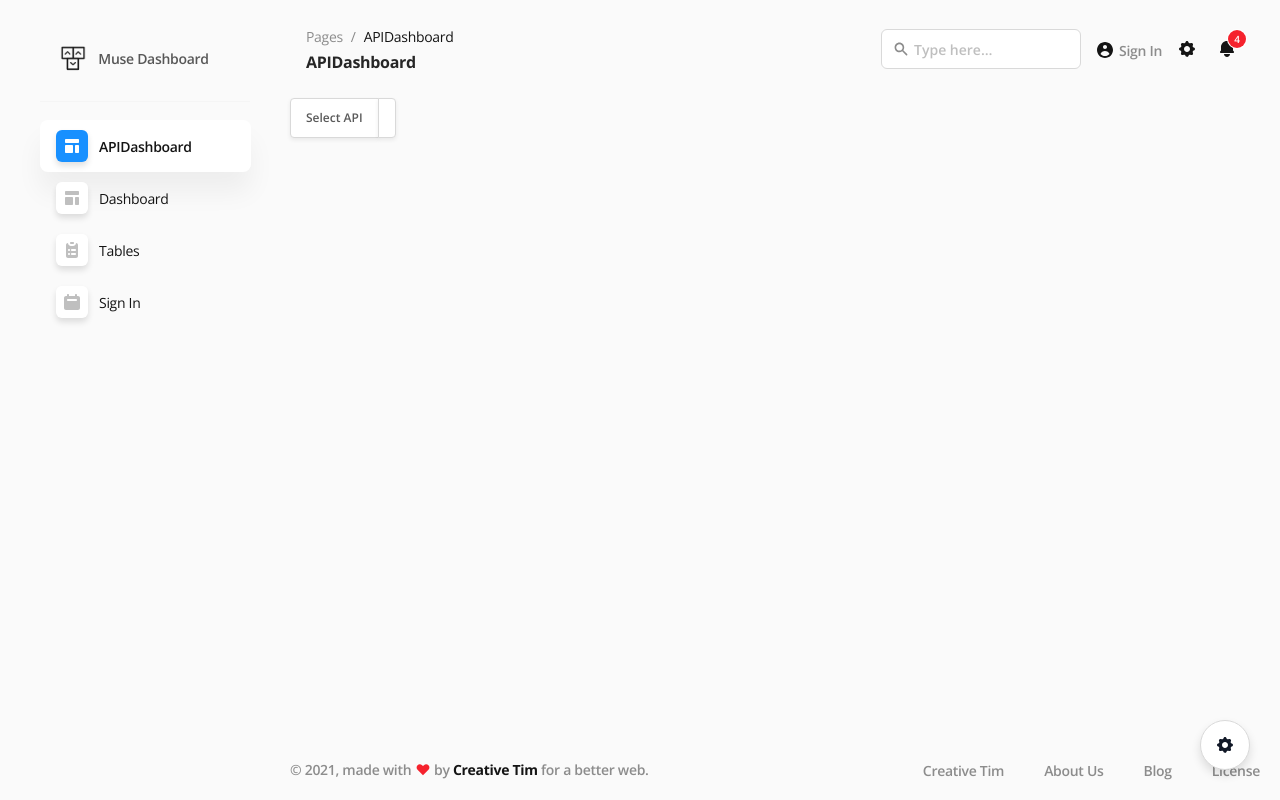
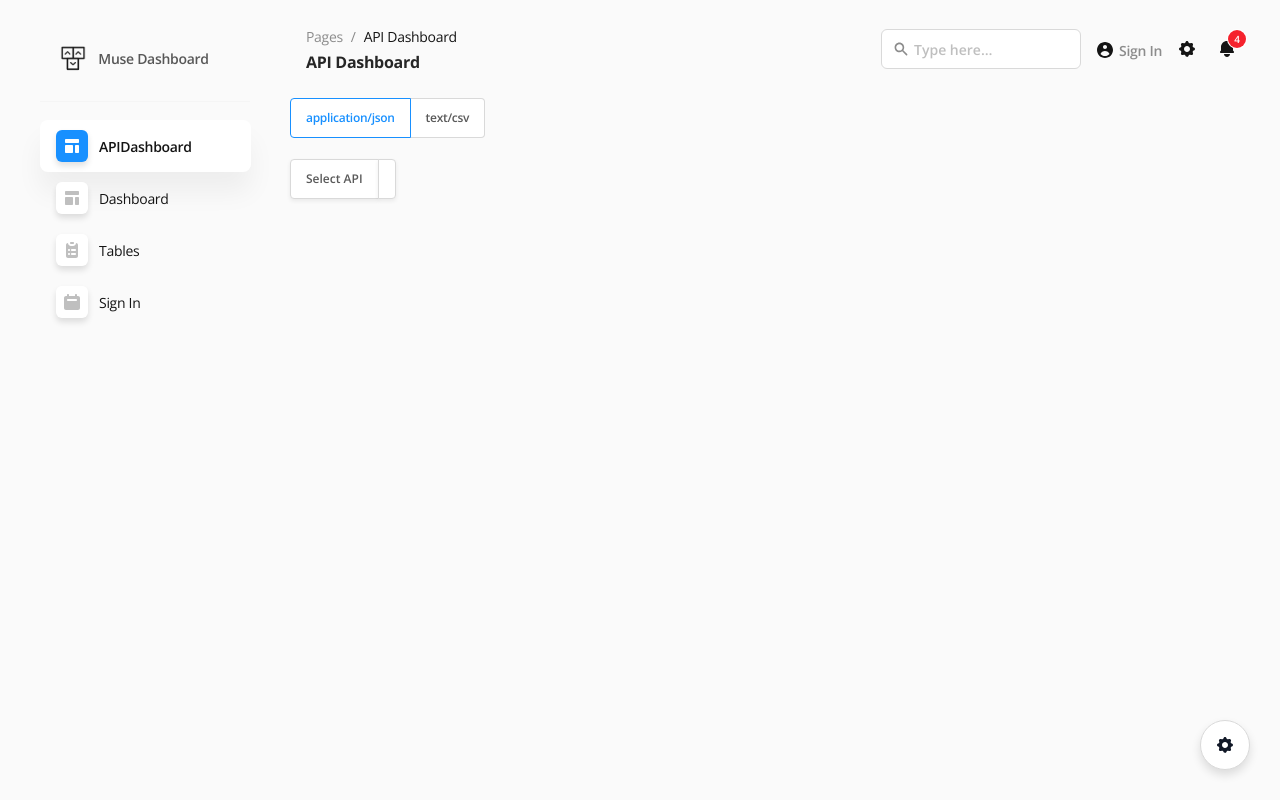
Before and after one commit to timwells/vue-hsax, a Vue app: page /#/api-dashboard in a window 1280 px wide. Built offline with nearby package versions, Linux system fonts and the light colour scheme; what vue-github-buttons, vue-json-viewer would draw is missing.

Commit message:
f/E update app/json textcsv

```diff
--- a/src/components/Footers/DashboardFooter.vue
+++ b/src/components/Footers/DashboardFooter.vue
@@ -6,25 +6,24 @@
 			<a-col :span="24" :md="12">
 
 				<!-- Footer Copyright Notice -->
-				<p class="copyright">
+				<!--p class="copyright">
 					© 2021, made with
 					<svg width="20" height="20" viewBox="0 0 20 20" fill="none" xmlns="http://www.w3.org/2000/svg">
 						<path fill-rule="evenodd" clip-rule="evenodd" d="M3.17157 5.17157C4.73367 3.60948 7.26633 3.60948 8.82843 5.17157L10 6.34315L11.1716 5.17157C12.7337 3.60948 15.2663 3.60948 16.8284 5.17157C18.3905 6.73367 18.3905 9.26633 16.8284 10.8284L10 17.6569L3.17157 10.8284C1.60948 9.26633 1.60948 6.73367 3.17157 5.17157Z" fill="#111827"/>
 					</svg>
 					by <a href="https://creative-tim.com">Creative Tim</a> for a better web.
-				</p>
+				</p-->
 				<!-- / Footer Copyright Notice -->
 
 			</a-col>
 			<a-col :span="24" :md="12" class="footer-control">
 
 				<!-- Footer Navigation Menu -->
-				<a-menu mode="horizontal">
-					<a-menu-item>Creative Tim</a-menu-item>
+				<!--a-menu mode="horizontal">
 					<a-menu-item>About Us</a-menu-item>
 					<a-menu-item>Blog</a-menu-item>
 					<a-menu-item>License</a-menu-item>
-				</a-menu>
+				</a-menu-->
 				<!-- / Footer Navigation Menu -->
 
 			</a-col>
--- a/src/router/index.js
+++ b/src/router/index.js
@@ -25,7 +25,7 @@ let routes = [
 	},
 	{
 		path: '/api-dashboard',
-		name: 'APIDashboard',
+		name: 'API Dashboard',
 		layout: "dashboard",
 		component: () => import(/* webpackChunkName: "dashboard" */ '../views/APIDashboard.vue'),
 	},
--- a/src/store/modules/ww/ww.js
+++ b/src/store/modules/ww/ww.js
@@ -7,19 +7,29 @@ const HEADERS = { 'x-api-key' : API_KEY }
 
 const state = {
     results: null,
+    contentType : null
 }
 
 const getters = {}
 const mutations = {
-  SET_RESULTS: (state, payload) => (state.results = payload)
+  SET_RESULTS: (state, payload) => (state.results = payload),
+  SET_CONTENT_TYPE: (state, payload) => (state.contentType = payload)
 }
 
 const actions = {
-    getResults({ commit },{ path }) {
+    getResults({ commit },{ path, contentType }) {
         commit("SET_RESULTS", null);
-        const options = { method: 'GET', headers: HEADERS, url: `${HOST}${path}` }
+        commit("SET_CONTENT_TYPE", null);
+        HEADERS['Accept'] = contentType;
+        const options = {
+            method: 'GET',
+            headers: HEADERS,
+            url: `${HOST}${path}`
+        }
+
         axios.request(options).then((response) => {
             commit("SET_RESULTS", response.data);
+            commit("SET_CONTENT_TYPE", response.headers['content-type'].split(';')[0]);
         }).catch((error) => {
             commit("SET_RESULTS", error);
         });
--- a/src/views/APIDashboard.vue
+++ b/src/views/APIDashboard.vue
@@ -1,18 +1,35 @@
 <template>
 	<div>
+		<a-radio-group
+			@change="onContentTypeSelect"
+			defaultValue="application/json">
+			<a-radio-button value="application/json">application/json</a-radio-button>
+			<a-radio-button value="text/csv">text/csv</a-radio-button>
+		</a-radio-group>
+		<br/>
+		<br/>
 		<a-dropdown-button>
 			Select API
-			<a-menu slot="overlay" @click="selectClickHandler">
+			<a-menu slot="overlay" @click="onApiSelect">
 				<a-menu-item v-for="wwuri in wwuris" :key="wwuri">{{wwuri}}</a-menu-item>
 			</a-menu>
 		</a-dropdown-button>
-
-		<json-viewer v-if="results" :value="results" :expand-depth="5"></json-viewer>
+		<br/>
+		<div> {{selectedUri}}</div>
+		<br/>
+		<json-viewer v-if="results && contentType=='application/json'" :value="results" :expand-depth="5"></json-viewer>
+		<pre v-if="results && contentType=='text/csv'">{{results}}</pre>
 	</div>
 </template>
 
 <script>
 import { mapState } from "vuex";
+
+const CONTENTTYPES = [
+	"application/json",
+	"text/csv"
+]
+
 const WWURIS = [
 	"/v1/publications",
 	"/v1/publications/GOV-12999",
@@ -35,19 +52,24 @@ export default ({
 	components:{
 	},
 	computed: {
-		...mapState("ww", ["results"]),
-	},
-	mounted() {
+		...mapState("ww", ["results","contentType"]),
 	},
 	data() {
 		return {
 			host: process.env.VUE_APP_WW_API_KEY,
 			wwuris : WWURIS,
+			contentTypes : CONTENTTYPES,
+			selectedContentType : "application/json",
+			selectedUri: ""
 		}
 	},
 	methods: {
-		selectClickHandler(e) {
-			this.$store.dispatch("ww/getResults",{ path: e.key});
+		onApiSelect(e) {
+			this.selectedUri = e.key
+			this.$store.dispatch("ww/getResults",{ path: e.key, contentType: this.selectedContentType});
+		},
+		onContentTypeSelect(e) {
+			this.selectedContentType = e.target.value
 		}
 	}
 })
```
